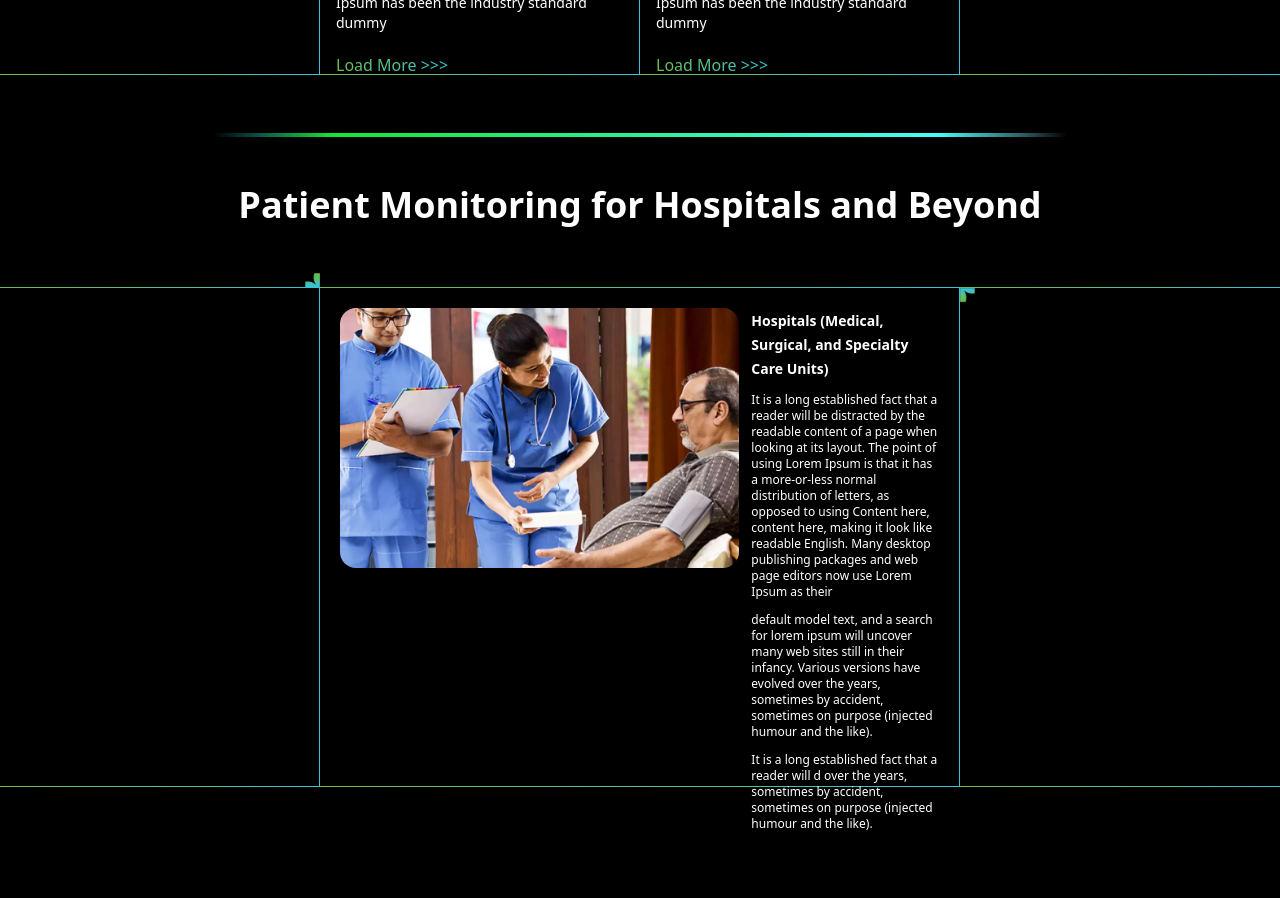
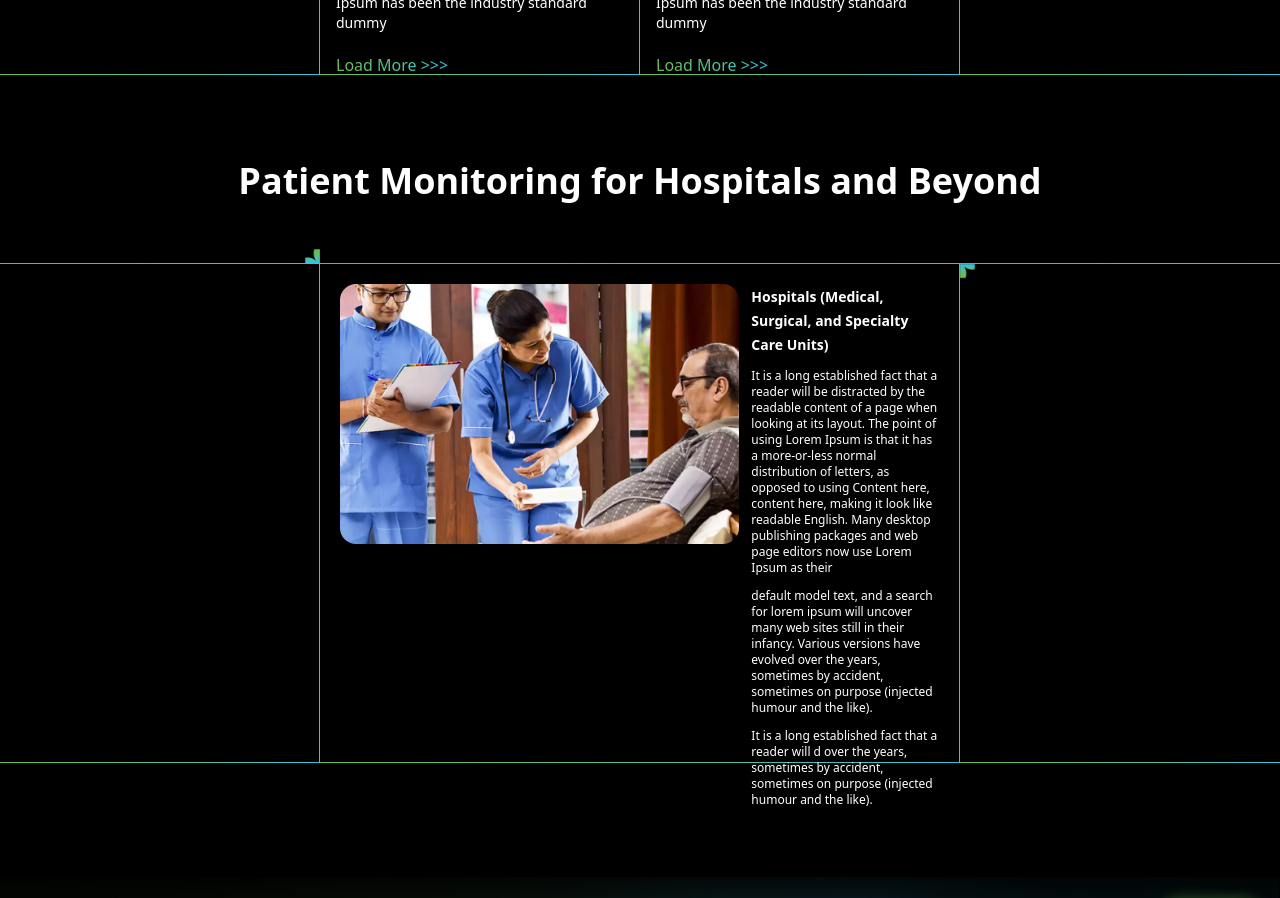
Before and after one commit to akhilr22/schutzen, a Next.js app: page /solutions in a window 1280 px wide. Shown: the part 1180-2078 px from the top of the page. Built offline with nearby package versions, Linux system fonts and the light colour scheme.

Commit message:
Revert "new layout changes"
This reverts commit 99f15e572033a02d2862b913d180628bcecb3f70.

```diff
--- a/src/app/solutions/page.tsx
+++ b/src/app/solutions/page.tsx
@@ -1,6 +1,6 @@
 import Image from 'next/image'
 import React from 'react'
-// import { homePageData } from "./../data/Data";
+import { homePageData } from "./../data/Data";
 
  import cornerImg from "@/app/assets/box-icon-preview.png";
  import footerImg from "@/app/assets/Schutzen Website.pdf-image-002.jpg";
@@ -264,10 +264,10 @@ export default function page() {
           </div>
         </div>
       </div>
-      <div
+      {/* <div
         className="stripe_line h-1 w-2/3 mx-auto rounded-full my-5 scroll_animate overflow-x-hidden"
         data-aos="fade-right"
-      ></div>
+      ></div>  */}
       {/* <div className="text-center justify-center scroll_animate overflow-x-hidden">
         <h1 className="font-bold text-2xl sm:text-3xl md:text-4xl xl:text-5xl py-2" data-aos="zoom-in-up">
           Wireless Vital Signs Monitoring
```
